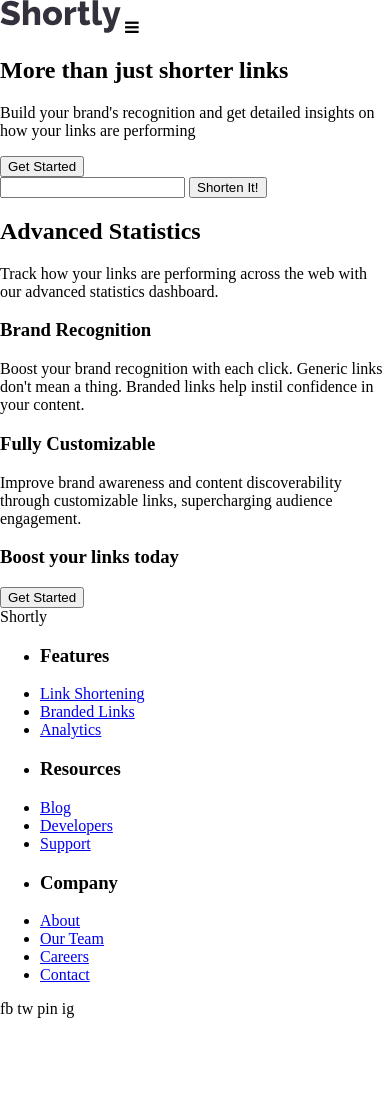
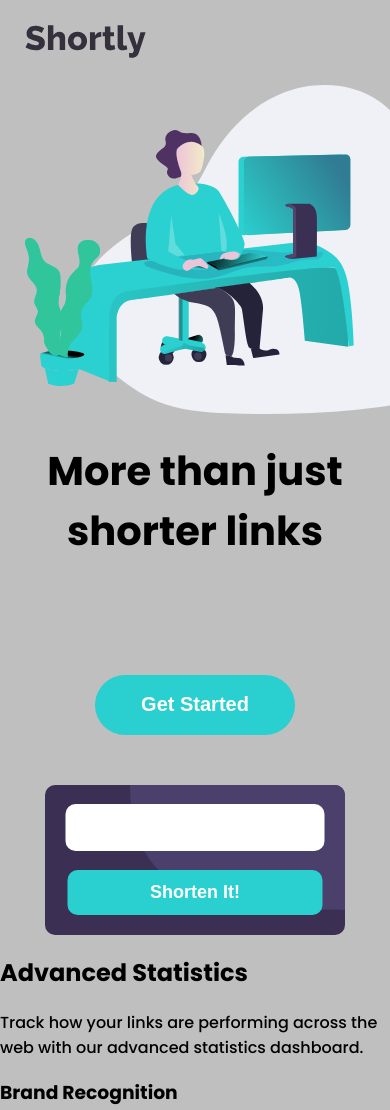
Before and after one commit to KingPra/shortlyBasic, a plain HTML site: page index.html in a window 390 px wide. Shown: the top 1110 px of the page. Before the commit the page ends 1018 px from the top, so only its background shows below. Drawn offline with Linux system fonts and the light colour scheme.

Commit message:
mobile css first section

```diff
--- a/index.html
+++ b/index.html
@@ -15,6 +15,10 @@
       rel="stylesheet"
       href="https://maxcdn.bootstrapcdn.com/font-awesome/4.6.3/css/font-awesome.min.css"
     />
+    <link
+      href="https://fonts.googleapis.com/css?family=Poppins:500,700&display=swap"
+      rel="stylesheet"
+    />
     <link rel="stylesheet" href="style.css" />
   </head>
   <body>
@@ -25,23 +29,38 @@
       </p>
     <![endif]-->
     <section class="main">
-      <section class="header">
+      <div class="header">
         <img src="./assets/images/logo.svg" alt="shortly icon" />
-        <i class="fa fa-bars"></i>
-      </section>
-      <h1>More than just shorter links</h1>
-      <p>
-        Build your brand's recognition and get detailed insights on how your
-        links are performing
-      </p>
-      <button class="action">Get Started</button>
+        <i class="fa fa-bars fa-2x menu"></i>
+        <img
+          class="main-bg"
+          src="./assets/images/illustration-working.svg"
+          alt=""
+        />
+      </div>
+
+      <div class="landing">
+        <h1 class="landing-title">More than just shorter links</h1>
+        <p class="landing-description">
+          Build your brand's recognition and get detailed insights on how your
+          links are performing
+        </p>
+        <button class="action-1">Get Started</button>
+      </div>
     </section>
 
     <section class="section-two">
-      <form>
-        <input />
-        <button>Shorten It!</button>
-      </form>
+      <div class="form-container">
+        <form>
+          <input class="shorten" />
+          <button class="shorten shorten-btn">Shorten It!</button>
+        </form>
+        <img
+          class="mobile-circle"
+          src="./assets/images/bg-shorten-mobile.svg"
+          alt="circle"
+        />
+      </div>
 
       <h2>Advanced Statistics</h2>
       <p>
--- a/style.css
+++ b/style.css
@@ -1,4 +1,138 @@
+/* table of contents
+
+    1. global styles
+
+    2. typography
+
+    3. components
+      3.1. buttons
+
+
+      */
+
+/* ### Primary
+
+- Cyan: hsl(180, 66%, 49%)
+- Dark Violet: hsl(257, 27%, 26%)
+
+### Secondary
+
+- Red: hsl(0, 87%, 67%)
+
+### Neutral
+
+- Gray: hsl(0, 0%, 75%)
+- Grayish Violet: hsl(257, 7%, 63%)
+- Very Dark Blue: hsl(255, 11%, 22%)
+- Very Dark Violet: hsl(260, 8%, 14%) */
+:root {
+  --cyan: hsl(180, 66%, 49%);
+  --dark-violet: hsl(257, 27%, 26%);
+
+  --red: hsl(0, 87%, 67%);
+
+  --gray: hsl(0, 0%, 75%);
+  --grayish-violet: hsl(257, 7%, 63%);
+  --very-dark-blue: hsl(255, 11%, 22%);
+  --very-dark-violet: hsl(260, 8%, 14%);
+}
+
 body {
   padding: 0;
   margin: 0;
+  font-family: "Poppins", sans-serif;
+  background: var(--gray);
 }
+
+.header {
+  margin-top: 25px;
+  margin-left: 25px;
+}
+
+.main {
+  overflow: hidden;
+}
+
+.menu {
+  text-align: right;
+  color: var(--gray);
+  transform: translateX(180px);
+}
+
+.main-bg {
+  width: 500px;
+  margin-top: 20px;
+}
+
+.landing {
+  margin: 20px;
+}
+
+.landing-title {
+  margin: 0;
+  font-size: 40px;
+  font-weight: 700;
+  text-align: center;
+}
+
+.landing-description {
+  margin-top: 5px;
+  color: var(--gray);
+  font-size: 18px;
+  font-weight: 500;
+  text-align: center;
+}
+
+.action-1 {
+  width: 200px;
+  height: 60px;
+  margin-top: 40px;
+  position: relative;
+  top: 0;
+  left: 50%;
+  transform: translate(-50%, -50%);
+  background: var(--cyan);
+  color: white;
+  font-size: 20px;
+  font-weight: 700;
+  border-radius: 50px;
+  box-shadow: none;
+  border-style: none;
+}
+
+.form-container {
+  height: 150px;
+  width: 300px;
+  position: relative;
+  left: 50%;
+  transform: translateX(-50%);
+  border-radius: 10px;
+  background: var(--dark-violet);
+  overflow: hidden;
+}
+
+.mobile-circle {
+  position: relative;
+  left: 85px;
+  top: -130px;
+  z-index: 0;
+}
+
+.shorten {
+  z-index: 1;
+  position: relative;
+  height: 45px;
+  width: 255px;
+  left: 50%;
+  transform: translateX(-50%);
+  border-radius: 10px;
+  border-style: none;
+  margin-top: 19px;
+}
+
+.shorten-btn {
+  background: var(--cyan);
+  font-size: 18px;
+  font-weight: 700;
+  color: white;
+}
```
